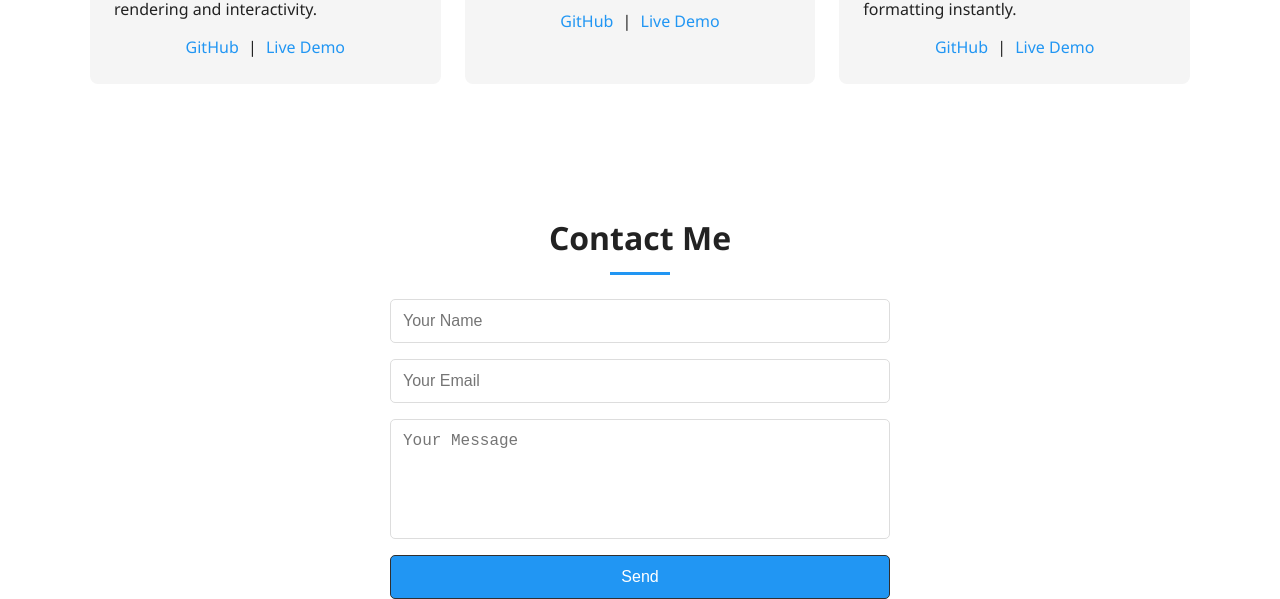
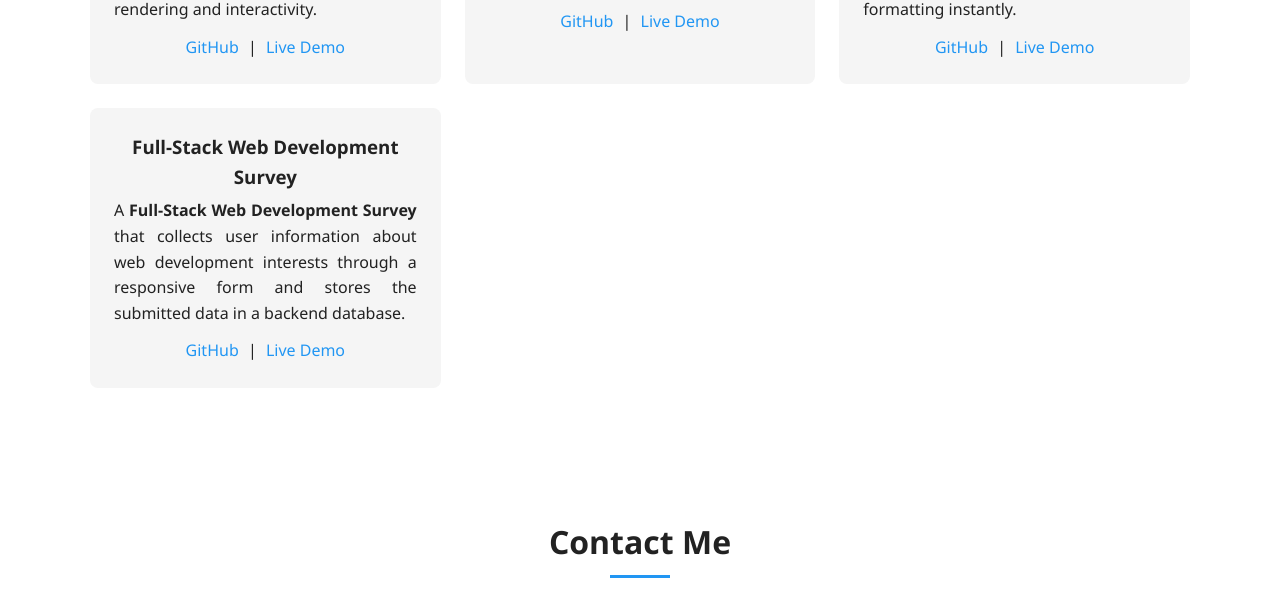
Before and after one commit to Girma-Gebre/Portifolio-fullstack-with-mongoDB-atlas-deploy-on-render-website, a plain HTML site: page frontend/index.html in a window 1280 px wide. Shown: the part 1395-1994 px from the top of the page. Drawn offline with Linux system fonts and the light colour scheme.

Commit message:
add survey form project (website)

```diff
--- a/frontend/index.html
+++ b/frontend/index.html
@@ -61,6 +61,11 @@
         <p>A <b>Telephone Validator App</b> checks if phone numbers match valid formats. It uses regex or libraries to validate input, ensuring accuracy and proper formatting instantly.</p>
         <a target="_blank" href="https://github.com/Girma-Gebre/Telephone-validator-App">GitHub</a> | <a target="_blank" href="https://telephone-number-valid.netlify.app/">Live Demo</a>
       </div>
+      <div class="project-card">
+        <h3>Full-Stack Web Development Survey</h3>
+        <p>A <b>Full-Stack Web Development Survey</b> that collects user information about web development interests through a responsive form and stores the submitted data in a backend database.</p>
+        <a target="_blank" href="https://github.com/Girma-Gebre/survey-form">GitHub</a> | <a target="_blank" href="https://survey-form-front-end.onrender.com/">Live Demo</a>
+      </div>
     </div>
   </section>
 
```
